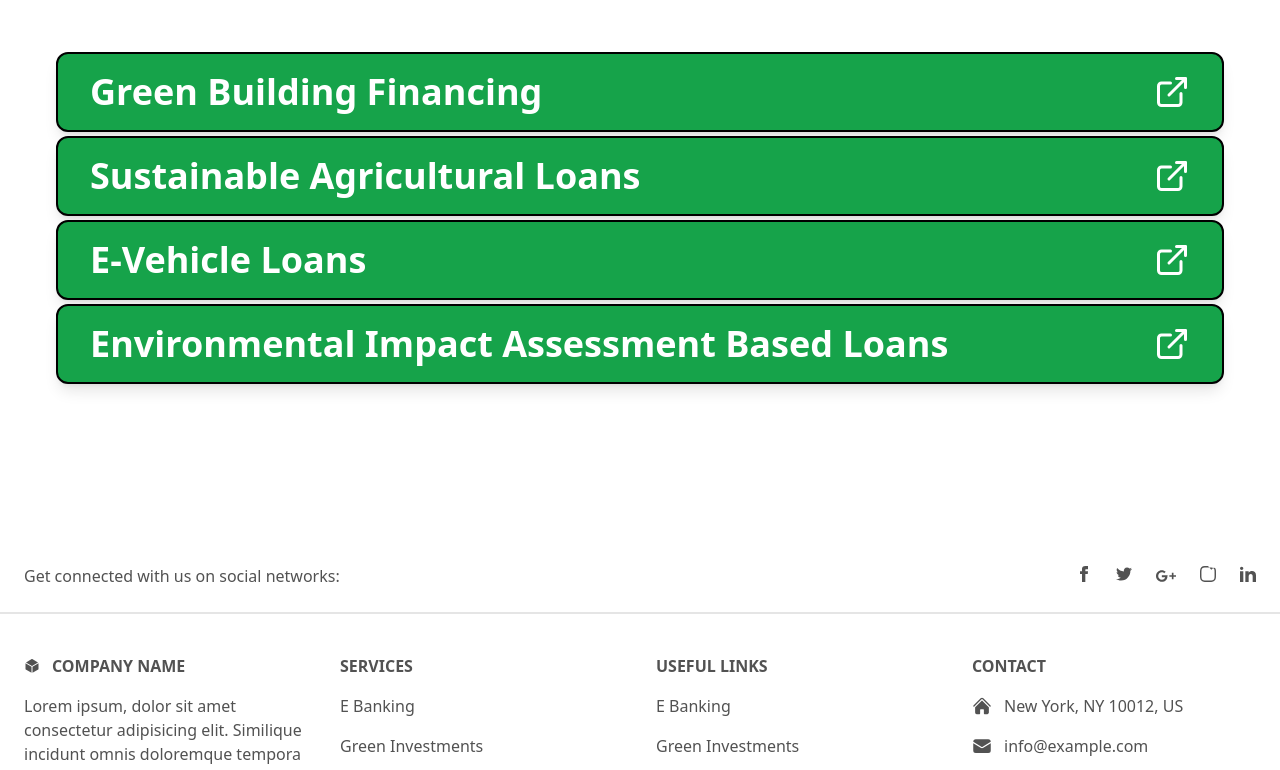
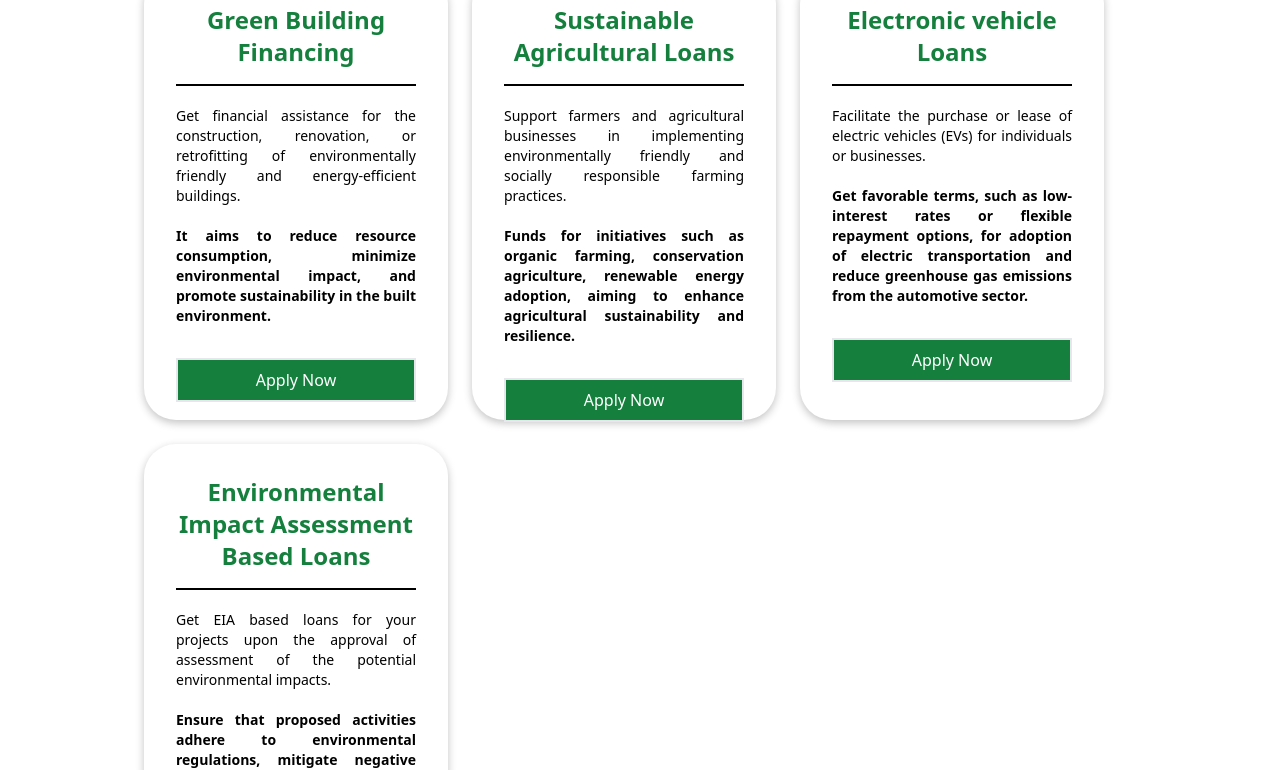
Before and after one commit to Mehakcodes/SustainableBanking, a React (Create React App) app: page /CreditHub in a window 1280 px wide. Shown: the part 1880-2650 px from the top of the page. Built offline with nearby package versions, Linux system fonts and the light colour scheme.

Commit message:
dashboard

```diff
--- a/src/index.css
+++ b/src/index.css
@@ -11,9 +11,11 @@
     height: 22rem;
 }
 .loanbox{
+  box-shadow: rgba(0, 0, 0, 0.24) 0px 3px 8px;
+
     height: 28rem;
     width: 19rem;
-    border: black 1px solid;
+    /* border: black 1px solid; */
     border-radius: 2rem;
     padding-top: 2rem;
     padding-left: 2rem;
--- a/src/pages/CarbonCoinPage.jsx
+++ b/src/pages/CarbonCoinPage.jsx
@@ -1,26 +1,41 @@
-import React , {useEffect, useRef}from 'react'
+// import React , {useEffect, useRef}from 'react'
 
-const {tableau} = window;
+// const {tableau} = window;
+
+// const CarbonCoinPage = () => {
+//   const ref = useRef(null);
+//   const url = "https://public.tableau.com/views/CustomerDashboard_17148130854820/Dashboard2?:language=en-US&publish=yes&:sid=&:display_count=n&:origin=viz_share_link";
+
+//   function initViz()
+//   {
+//     new tableau.Viz(ref.current, url);
+//   }
+
+//   useEffect(()=>{
+//     initViz();
+//   }, [])
+
+//   return (
+//     <div>
+//       <div ref = {ref}>
+//       </div>
+//     </div>
+//   )
+// }
+
+// export default CarbonCoinPage
+import React from 'react';
 
 const CarbonCoinPage = () => {
-  const ref = useRef(null);
-  const url = "https://public.tableau.com/views/CustomerDashboard_17148130854820/Dashboard2?:language=en-US&publish=yes&:sid=&:display_count=n&:origin=viz_share_link";
+  return (
+<div className="w-full h-full flex items-center justify-center">
+  <img
+    className="max-w-full max-h-full"
+        src='https://res.cloudinary.com/debw7vpqa/image/upload/v1714922571/abc/uscragsmdyzzstmxbfox.png'
 
-  function initViz()
-  {
-    new tableau.Viz(ref.current, url);
-  }
+      />
+    </div>
+  );
+};
 
-  useEffect(()=>{
-    initViz();
-  }, [])
-
-  return (
-    <div>
-      <div ref = {ref}>
-      </div>
-    </div>
-  )
-}
-
-export default CarbonCoinPage
+export default CarbonCoinPage;
--- a/src/pages/CreditHubPage.jsx
+++ b/src/pages/CreditHubPage.jsx
@@ -167,13 +167,85 @@ const CreditHubPage = () => {
           </div>
           </Link>
         </div>
-      </div>
+        <div className="loanbox text-center ">
+          <h1 className="text-2xl text-green-700 font-bold  ">
+            Green Building Financing
+          </h1>
+          <div className="h-0.5 mt-4  bg-black"></div>
 
-      <div className="p-14">
-      <CardBanking to="/CreditHub/green_build">Green Building Financing</CardBanking>
-      <CardBanking to="/CreditHub/agri">Sustainable Agricultural Loans</CardBanking>
-      <CardBanking to="/CreditHub/vehicle">E-Vehicle Loans</CardBanking>
-      <CardBanking to="/CreditHub/assessment">Environmental Impact Assessment Based Loans</CardBanking>
+          <div className="mt-5 text-justify	text-sm">
+          Get financial assistance for the construction, renovation, or retrofitting of environmentally friendly and energy-efficient buildings.          </div>
+          <div className="text-justify	text-sm font-bold mt-5">
+          It aims to reduce resource consumption, minimize environmental impact, and promote sustainability in the built environment.
+          </div>
+          <Link to="/CreditHub/green_build" >
+            <div  className="h-11 border-2 mt-8 py-2 bg-green-700 hover:bg-green-600 cursor-pointer">
+                <p className="text-white">
+                  Apply Now
+                </p>
+              </div>
+          </Link>
+        </div>
+        <div className="loanbox text-center ">
+          <h1 className="text-2xl text-green-700 font-bold  ">
+            Sustainable Agricultural Loans
+          </h1>
+          <div className="h-0.5 mt-4  bg-black"></div>
+
+          <div className="mt-5 text-justify	text-sm">
+          Support farmers and agricultural businesses in implementing environmentally friendly and socially responsible farming practices.
+          </div>
+          <div className="text-justify	text-sm font-bold mt-5">
+          Funds for initiatives such as organic farming, conservation agriculture, renewable energy adoption, aiming to enhance agricultural sustainability and resilience.
+          </div>
+          <Link to="/CreditHub/agri" >
+            <div  className="h-11 border-2 mt-8 py-2 bg-green-700 hover:bg-green-600 cursor-pointer">
+                <p className="text-white">
+                  Apply Now
+                </p>
+              </div>
+          </Link>
+        </div>
+        <div className="loanbox text-center ">
+          <h1 className="text-2xl text-green-700 font-bold  ">
+            Electronic vehicle Loans
+          </h1>
+          <div className="h-0.5 mt-4  bg-black"></div>
+
+          <div className="mt-5 text-justify	text-sm">
+          Facilitate the purchase or lease of electric vehicles (EVs) for individuals or businesses.
+          </div>
+          <div className="text-justify	text-sm font-bold mt-5">
+          Get favorable terms, such as low-interest rates or flexible repayment options, for adoption of electric transportation and reduce greenhouse gas emissions from the automotive sector.
+          </div>
+          <Link to="/CreditHub/vehicle" >
+            <div  className="h-11 border-2 mt-8 py-2 bg-green-700 hover:bg-green-600 cursor-pointer">
+                <p className="text-white">
+                  Apply Now
+                </p>
+              </div>
+          </Link>
+        </div>
+        <div className="loanbox text-center ">
+          <h1 className="text-2xl text-green-700 font-bold  ">
+          Environmental Impact Assessment Based Loans
+          </h1>
+          <div className="h-0.5 mt-4  bg-black"></div>
+
+          <div className="mt-5 text-justify	text-sm">
+          Get EIA based loans for your projects upon the approval of assessment of the potential environmental impacts.
+          </div>
+          <div className="text-justify	text-sm font-bold mt-5">
+          Ensure that proposed activities adhere to environmental regulations, mitigate negative environmental effects, and promote sustainable development practices.
+          </div>
+          <Link to="/CreditHub/assessment" >
+            <div  className="h-11 border-2 mt-8 py-2 bg-green-700 hover:bg-green-600 cursor-pointer">
+                <p className="text-white">
+                  Apply Now
+                </p>
+              </div>
+          </Link>
+        </div>
       </div>
     </div>
   );
```
